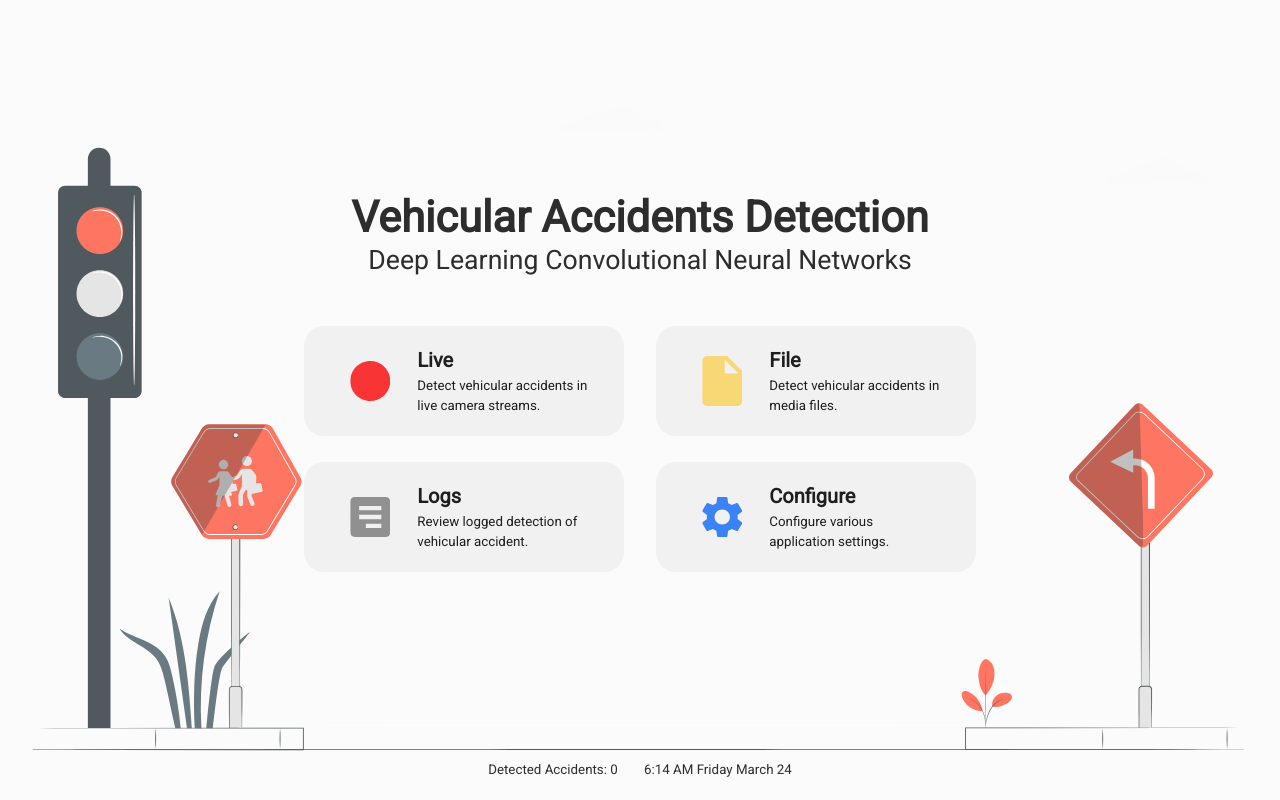
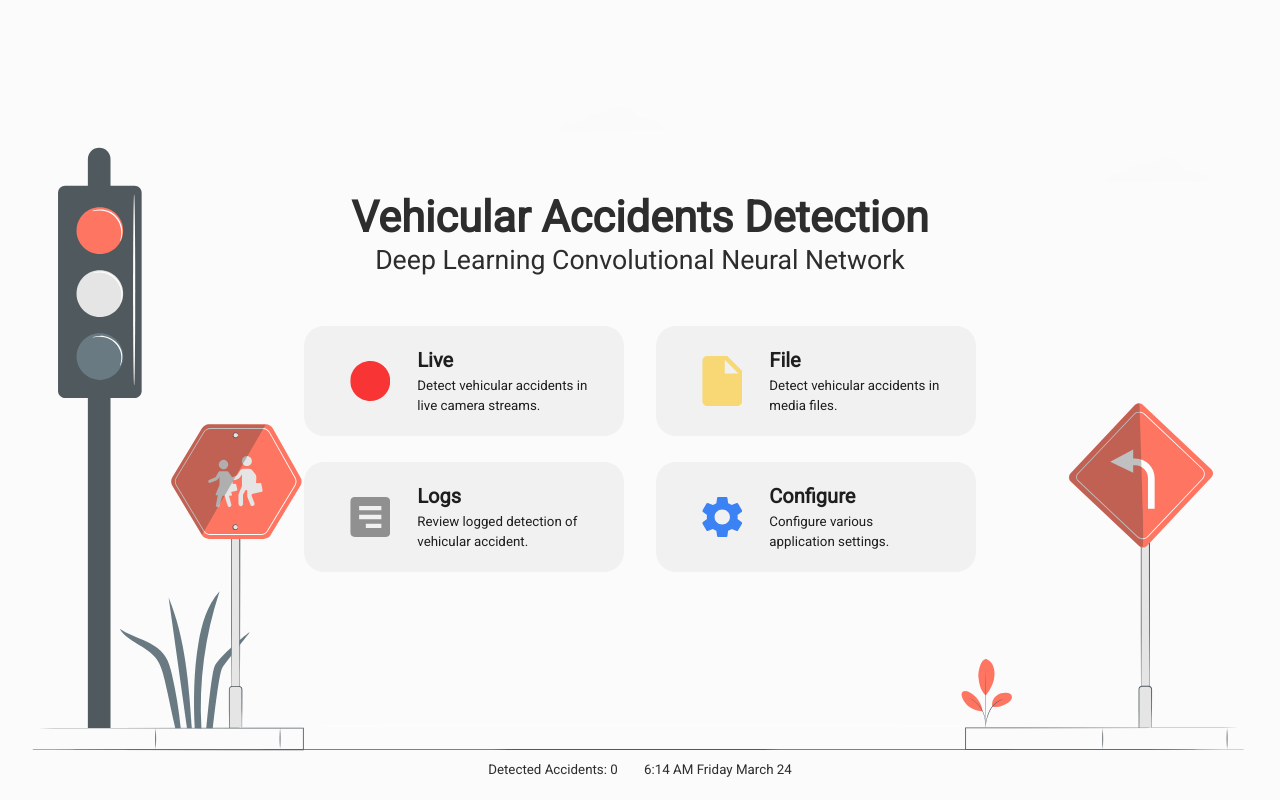
Before and after one commit to m-visaya/DVA, a React (Vite) app in the folder src/render/: page / in a window 1280 px wide. Built offline with nearby package versions, Linux system fonts and the light colour scheme.

Commit message:
Text corrections

```diff
--- a/src/render/src/Dashboard.jsx
+++ b/src/render/src/Dashboard.jsx
@@ -31,7 +31,7 @@ function Dashboard() {
             <div className="col-span-2 flex justify-center mb-5">
               <div className="font-roboto text-center text-palette-gray75 dark:text-palette-gray50 leading-tight xl:scale-125">
                 <p className="text-[26pt] font-bold">Vehicular Accidents Detection</p>
-                <p className="text-[16pt] font-extralight">Deep Learning Convolutional Neural Networks</p>
+                <p className="text-[16pt] font-extralight">Deep Learning Convolutional Neural Network</p>
               </div>
             </div>
             <div>
```
